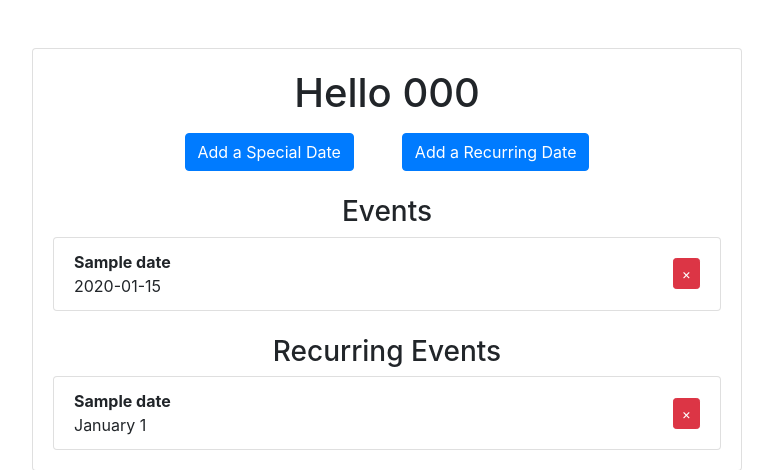
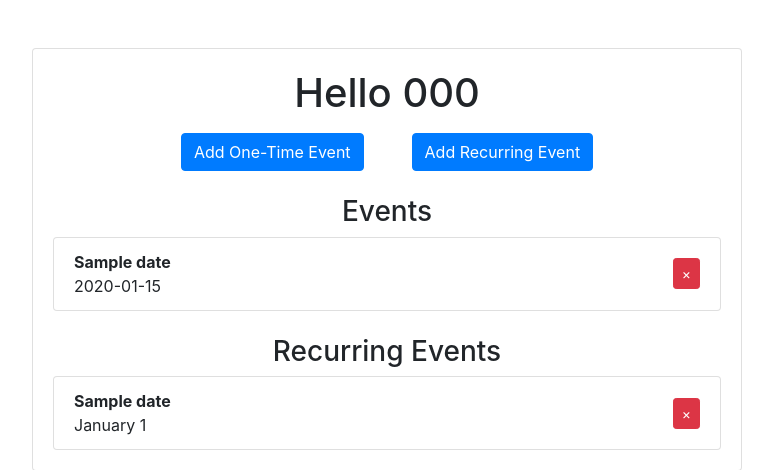
Before and after one commit to lkleinbrodt/event_reminder, a Flask app: page /home in a window 1280 px wide. Shown: the part 80-550 px from the top of the page, without its empty margins (253-1026 px from the left). Run offline with Flask 3, Linux system fonts and the light colour scheme; a user stored in the database is signed in; tables that the repository leaves empty hold one stand-in row (values such as "Sample post"); parts of the project's set-up code (start-up, migrations or seed data) failed here and were passed over; some libraries are stand-ins or nearby versions.

Commit message:
update homepage

```diff
--- a/app/routes.py
+++ b/app/routes.py
@@ -214,6 +214,7 @@ def add_special_date():
             flash('Error saving event. Please try again.', 'error')
             return redirect(url_for('home'))
 
+        flash('Event saved successfully.', 'success')
         return redirect(url_for('home'))
     return redirect(url_for('home'))
 
@@ -243,6 +244,7 @@ def add_recurring_date():
             flash('Error saving event. Please try again.', 'error')
             return redirect(url_for('home'))
 
+        flash('Event saved successfully.', 'success')
         return redirect(url_for('home'))
 
     return redirect(url_for('home'))
--- a/app/templates/home.html
+++ b/app/templates/home.html
@@ -31,16 +31,14 @@
             <div class="card">
                 <div class="card-body">
                     <h1 class="card-title text-center">Hello {{ current_user.display_phone_number() }}</h1>
-
-
                     <div class="container-buttons mt-3 text-center">
                         <!-- Buttons to open modals -->
                         <div class="d-flex flex-column align-items-center justify-content-center flex-md-row">
                             <button type="button" class="btn btn-primary mb-3 mb-md-0 mr-sm-0 mr-md-5" data-toggle="modal" data-target="#addSpecialDateModal">
-                                Add a Special Date
+                                Add One-Time Event
                             </button>
                             <button type="button" class="btn btn-primary" data-toggle="modal" data-target="#addRecurringDateModal">
-                                Add a Recurring Date
+                                Add Recurring Event
                             </button>
                         </div>
                     </div>
@@ -48,12 +46,11 @@
 
 
                     <!-- Modals -->
-                    <!-- Add Special Date Modal -->
                     <div class="modal fade" id="addSpecialDateModal" tabindex="-1" role="dialog" aria-labelledby="addSpecialDateModalLabel" aria-hidden="true">
                         <div class="modal-dialog modal-dialog-centered" role="document">
                             <div class="modal-content">
                                 <div class="modal-header">
-                                    <h5 class="modal-title" id="addSpecialDateModalLabel">Add a Special Date</h5>
+                                    <h5 class="modal-title" id="addSpecialDateModalLabel">Add an Event</h5>
                                     <button type="button" class="close" data-dismiss="modal" aria-label="Close">
                                         <span aria-hidden="true">&times;</span>
                                     </button>
@@ -85,7 +82,7 @@
                         <div class="modal-dialog modal-dialog-centered" role="document">
                             <div class="modal-content">
                                 <div class="modal-header">
-                                    <h5 class="modal-title" id="addRecurringDateModalLabel">Add a Recurring Date</h5>
+                                    <h5 class="modal-title" id="addRecurringDateModalLabel">Add a Recurring Event</h5>
                                     <button type="button" class="close" data-dismiss="modal" aria-label="Close">
                                         <span aria-hidden="true">&times;</span>
                                     </button>
@@ -120,11 +117,10 @@
                         </div>
                     </div>
 
-                    <!-- Display Special Dates -->
                     <div id="specialDatesList" class="mt-4">
                         <h3 class="text-center">Events</h3>
-                        <ul class="list-group">
-                            {% if current_user.special_dates %}
+                        {% if current_user.special_dates %}
+                            <ul class="list-group">
                                 {% for special_date in current_user.get_sorted_special_dates() %}
                                     <li class="list-group-item d-flex justify-content-between align-items-center">
                                         <div>
@@ -141,16 +137,23 @@
                                         </div>
                                     </li>
                                 {% endfor %}
+                            </ul>
                             {% else %}
-                                <li class="list-group-item text-center">No dates yet</li>
+                            <div class="text-center">
+                                <p class="text-muted">You haven't added any events yet.</p>
+                                <div class="container-buttons mt-3">
+                                    <button type="button" class="btn btn-primary" data-toggle="modal" data-target="#addSpecialDateModal">
+                                        Add an event
+                                    </button>
+                                </div>
+                            </div>
+
                             {% endif %}
-                        </ul>
                     </div>
-                    <!-- Display Special Dates -->
                     <div id="recurringDatesList" class="mt-4">
                         <h3 class="text-center">Recurring Events</h3>
-                        <ul class="list-group">
-                            {% if current_user.recurring_dates %}
+                        {% if current_user.recurring_dates %}
+                            <ul class="list-group">
                                 {% for recurring_date in current_user.get_sorted_recurring_dates() %}
                                     <li class="list-group-item d-flex justify-content-between align-items-center">
                                         <div data-toggle="tooltip" data-placement="top" title="({{recurring_date.get_days_away()}} days away)" style="cursor: default;" onclick="openTooltipOnMobile(this)">
@@ -165,8 +168,16 @@
                                         </form>
                                     </li>
                                 {% endfor %}
+                            </ul>
                             {% else %}
-                                <li class="list-group-item text-center">No dates yet</li>
+                                <div class="text-center">
+                                    <p class="text-muted">You haven't added any events yet.</p>
+                                    <div class="container-buttons mt-3">
+                                        <button type="button" class="btn btn-primary" data-toggle="modal" data-target="#addRecurringDateModal">
+                                            Add an event
+                                        </button>
+                                    </div>
+                                </div>
                             {% endif %}
 
                         </ul>
```
